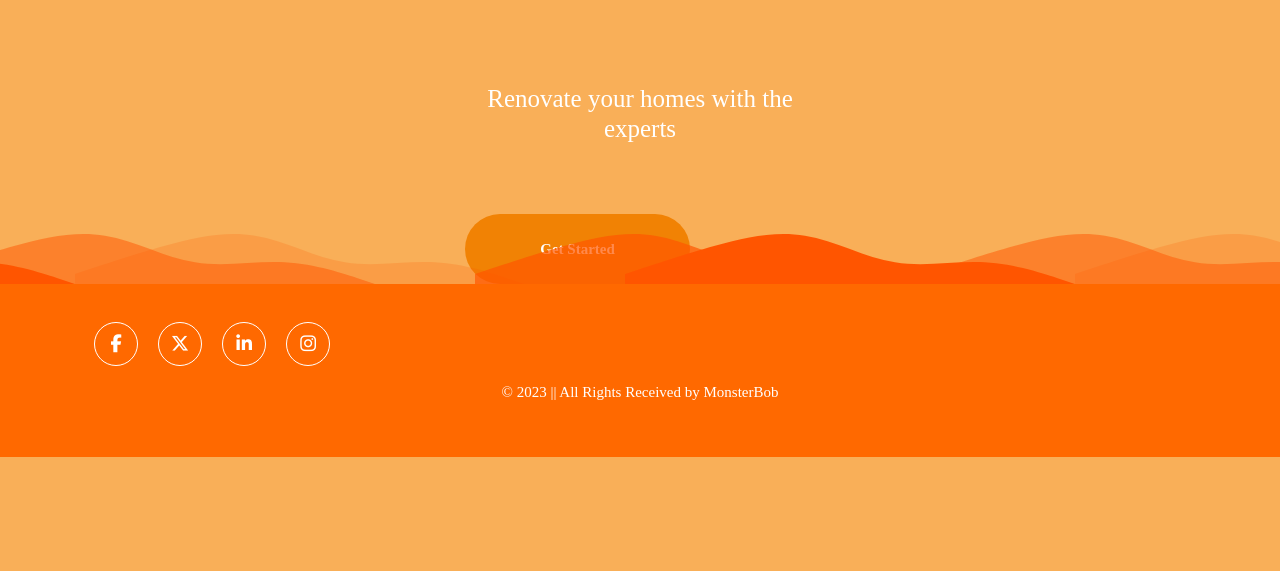
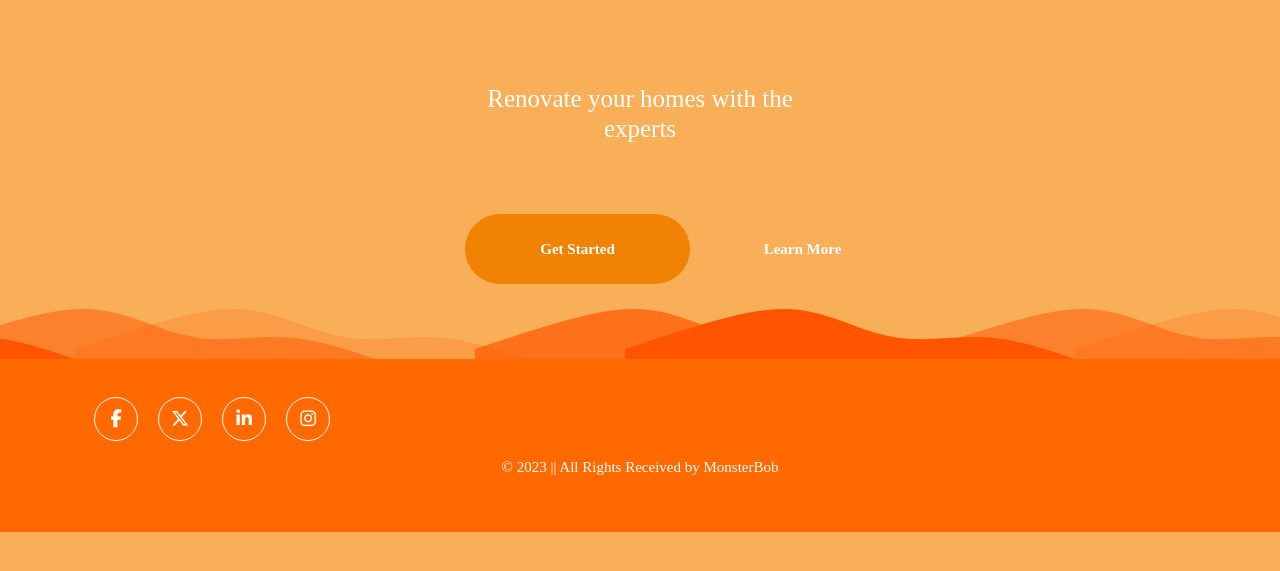
Before and after one commit to RuiHern/appdevProject, a Flask app: page / in a window 1280 px wide; the page is wider, and only the part inside the window is pictured. Shown: the part 460-1031 px from the top of that part. Run offline with Flask 3, Linux system fonts and the light colour scheme; some libraries are stand-ins or nearby versions.

Commit message:
margin top 75 pxs

```diff
--- a/static/apdev.css
+++ b/static/apdev.css
@@ -40,6 +40,7 @@ body{
     bottom:10;
     width:100%;
     background-color: #ff6900;
+    margin-top: 75px;
 }
 
 .footer{
```
